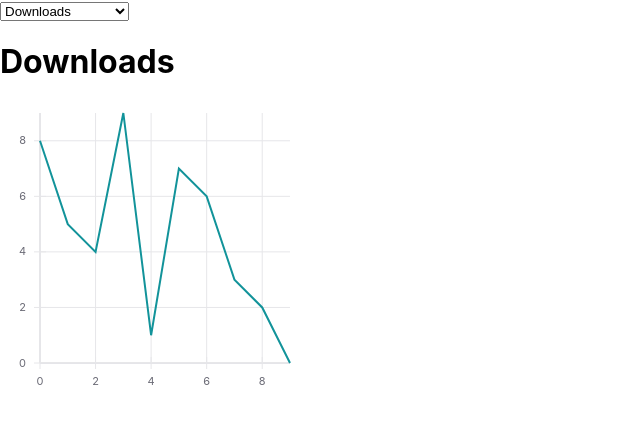
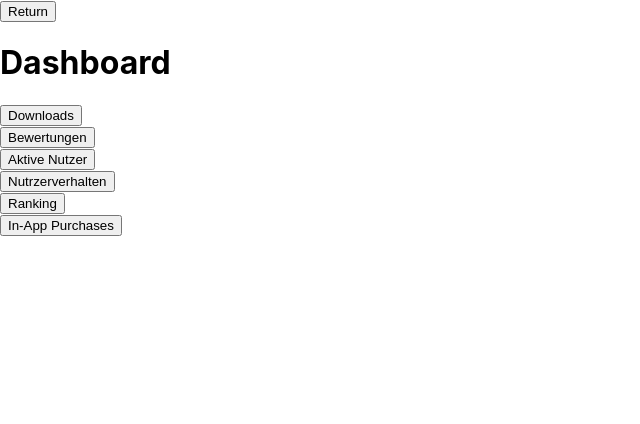
Before and after one commit to philipkrueck/app_analytics_dashboard, a React (Create React App) app: page / in a window 1280 px wide. Shown: the top 424 px of the page, without its empty margins (0-640 px from the left). Built offline with nearby package versions, Linux system fonts and the light colour scheme.

Commit message:
Dashboard created

```diff
--- a/src/Dashboard.js
+++ b/src/Dashboard.js
@@ -8,7 +8,7 @@ import InAppPurchases from './InAppPurchases'
 
 function Dashboard() {
     const pages = ["Downloads", "Bewertungen", "Aktive Nutzer", "Nutzerverhalten", "Ranking", "In-App-Purchases", "Dashboard"];
-    const [selectedPage, setSelectedPage] = useState(pages[0]);
+    const [selectedPage, setSelectedPage] = useState(pages[6]);
 
     function handleSelectionChange(e) {
         setSelectedPage(e.target.value)
@@ -30,23 +30,24 @@ function Dashboard() {
                 return <InAppPurchases />
             case pages[6]:
                 return (
+                <div id={"selectPages"}>
                     <h1>Dashboard</h1>
+                    <div><button value={pages[0]} onClick={handleSelectionChange}>Downloads</button></div>
+                    <div><button value={pages[1]} onClick={handleSelectionChange}>Bewertungen</button></div>
+                    <div><button value={pages[2]} onClick={handleSelectionChange}>Aktive Nutzer</button></div>
+                    <div><button value={pages[3]} onClick={handleSelectionChange}>Nutrzerverhalten</button></div>
+                    <div><button value={pages[4]} onClick={handleSelectionChange}>Ranking</button></div>
+                    <div><button value={pages[5]} onClick={handleSelectionChange}>In-App Purchases</button></div>
+                </div>
                 )
         }
     }
-
     return (
         <div>
-            <select id={"selectPages"} onChange={handleSelectionChange}>
-            <option value={pages[0]}>{pages[0]}</option>
-            <option value={pages[1]}>{pages[1]}</option>
-            <option value={pages[2]}>{pages[2]}</option>
-            <option value={pages[3]}>{pages[3]}</option>
-            <option value={pages[4]}>{pages[4]}</option>
-            <option value={pages[5]}>{pages[5]}</option>
-            <option value={pages[6]}>{pages[6]}</option>
-        </select>
-        {getPage()}
+            <div>
+                <button value={pages[6]} onClick={handleSelectionChange}>Return</button>
+            </div>
+            {getPage()}
         </div>
     );
 }
```
